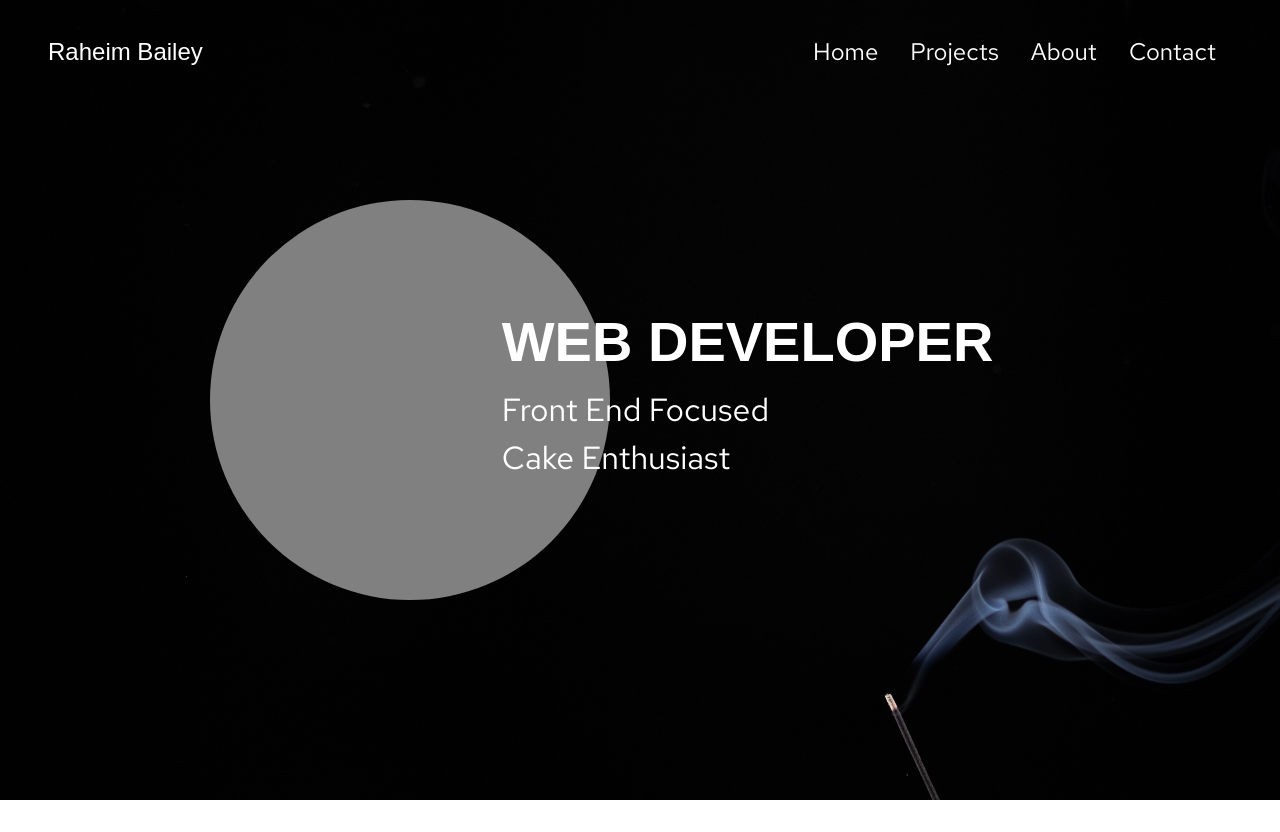
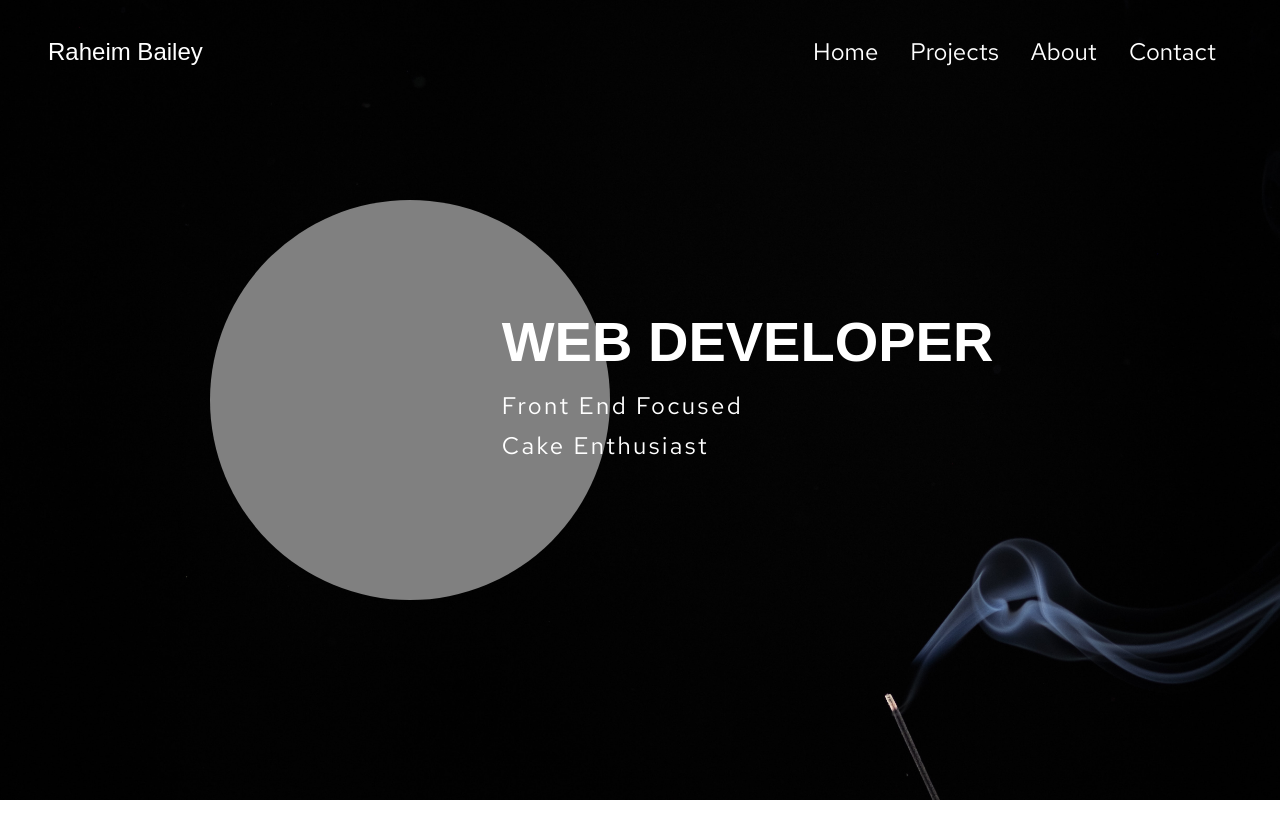
Before and after one commit to ramsers/portfolio-2, a React (Create React App) app: page / in a window 1280 px wide. Built offline with nearby package versions, Linux system fonts and the light colour scheme; a web font is replaced by a local one.

Commit message:
adjust desktop styles

```diff
--- a/src/Hero/Hero.scss
+++ b/src/Hero/Hero.scss
@@ -87,10 +87,12 @@
         @include desktop-small {
             font-size: $rem-32;
             padding-bottom: $rem-16;
+            letter-spacing: .15rem;
         }
         @include desktop{
-            font-size: $rem-32;
+            font-size: $rem-24;
             padding-bottom: $rem-16;
+            letter-spacing: .15rem;
         }
     }
 }
```
